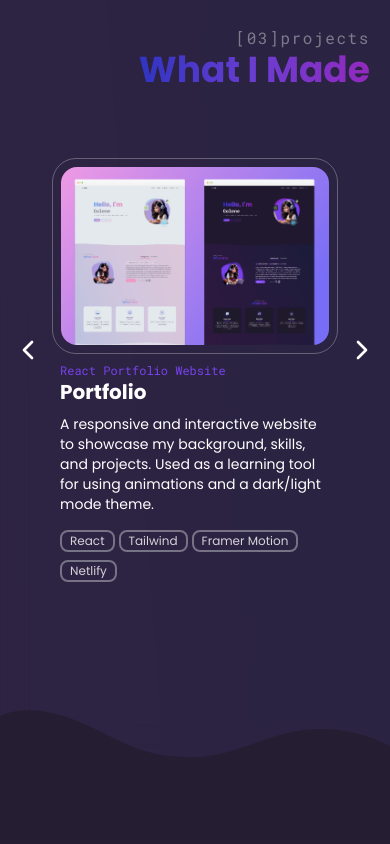
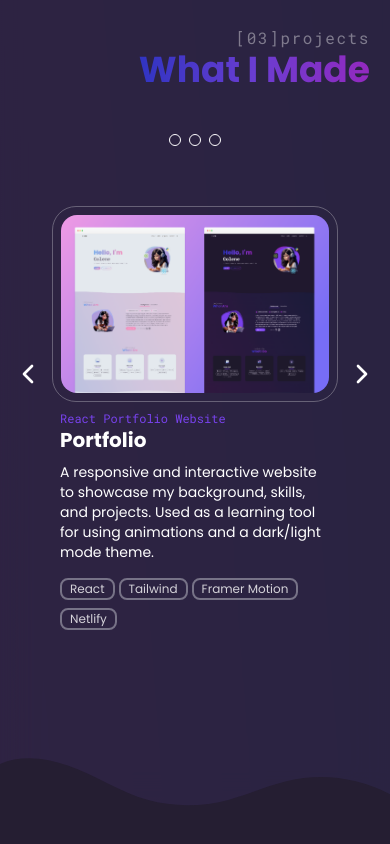
Before and after one commit to encarnac/portfolio, a React (Vite) app: page / in a window 390 px wide. Shown: the part 3867-4711 px from the top of the page. Built offline with nearby package versions, Linux system fonts and the light colour scheme.

Commit message:
Added circle tabs and hover effect on arrows

```diff
--- a/src/components/ProjectsSection.jsx
+++ b/src/components/ProjectsSection.jsx
@@ -73,16 +73,21 @@ const ProjectsSection = () => {
         viewport={{ once: true, amount: 0.5 }}
         variants={projectCard}
         transition={{ type: "tween", duration: 0.9 }}
-        className="relative flex h-full flex-col items-center justify-center pb-40 pt-60 text-[#6B6573] dark:text-white md:hidden"
+        className="relative flex h-full flex-col items-center justify-center pb-40 pt-72 text-[#6B6573] dark:text-white md:hidden"
       >
         <LuChevronLeft
-          className="size-8 absolute -left-2 top-1/2 z-10"
+          className="size-8 absolute -left-2 top-1/2 z-10 transition duration-300 hover:scale-110"
           onClick={prevSlide}
         />
         <LuChevronRight
-          className="size-8 absolute -right-2 top-1/2 z-10"
+          className="size-8 absolute -right-2 top-1/2 z-10 transition duration-300 hover:scale-110"
           onClick={nextSlide}
         />
+        <div className="absolute top-0 flex flex-row justify-center gap-x-2">
+          <div className="size-3 rounded-full border-[1px] border-[#6B6573] p-0 dark:border-white"></div>{" "}
+          <div className="size-3 rounded-full border-[1px] border-[#6B6573] p-0 dark:border-white"></div>{" "}
+          <div className="size-3 rounded-full border-[1px] border-[#6B6573] p-0 dark:border-white"></div>
+        </div>
         <AnimatePresence initial={false} custom={direction}>
           <motion.div
             key={card}
@@ -145,13 +150,14 @@ const ProjectsSection = () => {
           </motion.div>
         </AnimatePresence>
       </motion.div>
+
       {/* DESKTOP COLUMNS VIEW */}
       <motion.div
         initial="hidden"
         whileInView="visible"
         viewport={{ once: true, amount: 0.2 }}
         variants={projectsContainer}
-        className="hidden gap-y-8 text-[#6B6573] dark:text-white md:grid md:grid-cols-12 md:gap-x-6 md:gap-y-0"
+        className="hidden gap-y-8 text-[#6B6573] dark:text-white md:grid md:grid-cols-12 md:gap-x-2 md:gap-y-0 lg:gap-x-8 xl:gap-x-12"
       >
         {PROJECTS_DATA.map((project, index) => (
           <motion.div
```
